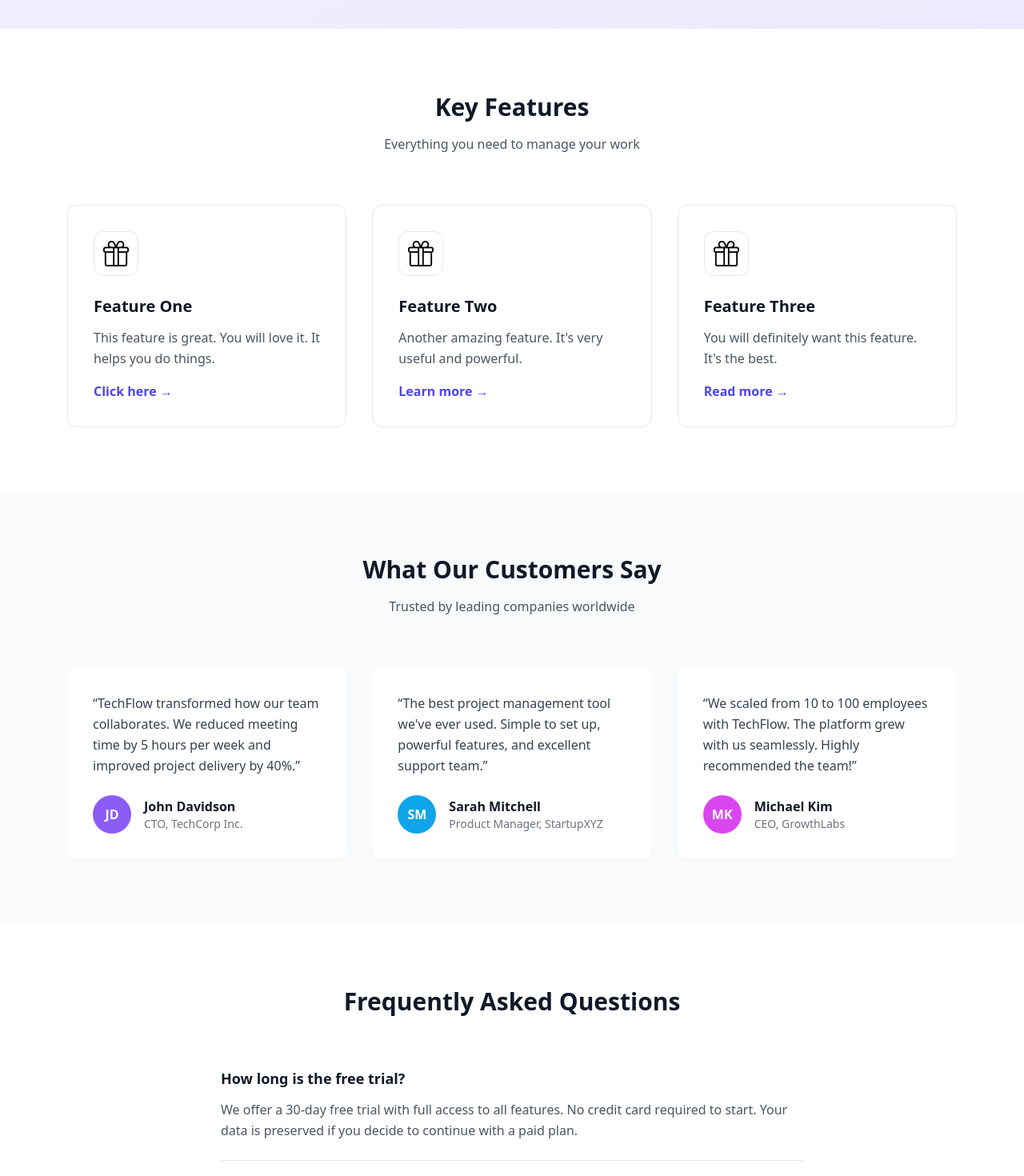
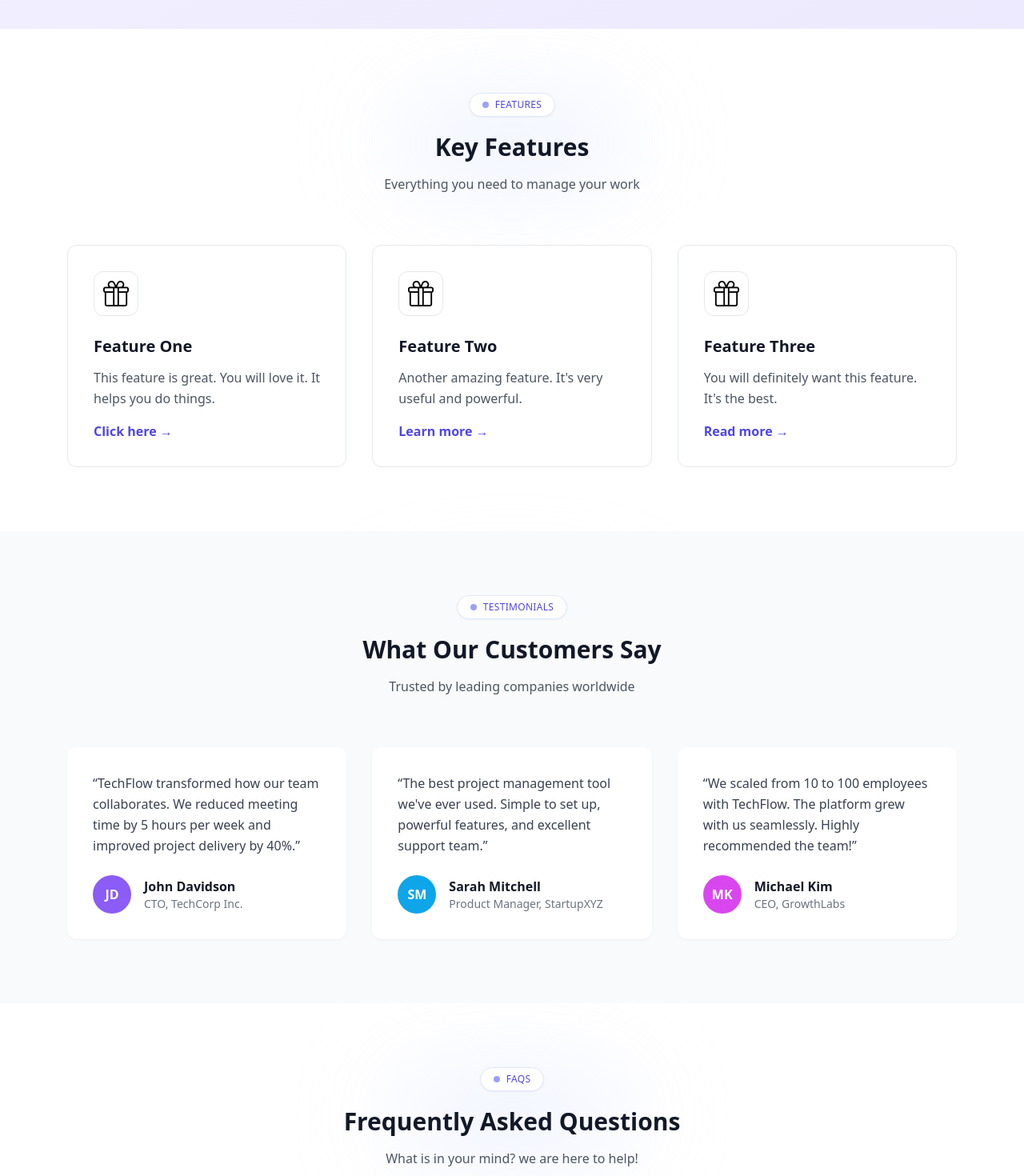
Before and after one commit to rumeshwrkn/nextjs-seo-demo, a Next.js app: page /bad in a window 1280 px wide. Shown: the part 620-2090 px from the top of the page at 80% size. Built offline with nearby package versions, Linux system fonts and the light colour scheme.

Commit message:
update: change color for bad and update ui

```diff
--- a/components/ui/CTAFooter.tsx
+++ b/components/ui/CTAFooter.tsx
@@ -7,8 +7,7 @@ type CTAProps = {
 export function CTA({ variant }: CTAProps) {
 
   return (
-    <section className="py-20  bg-primary text-white text-center">
-      <div className="max-w-4xl mx-auto px-5">
+    <section className={`${variant === 'bad' ? "bg-violet-600" : "bg-primary"} py-20 text-white text-center`}>      <div className="max-w-4xl mx-auto px-5">
       {variant === 'bad' ? (
         // Wrong heading level
         <h4 className="text-3xl md:text-4xl font-bold mb-4">Ready to Get Started?</h4>
--- a/components/ui/FAQ.tsx
+++ b/components/ui/FAQ.tsx
@@ -22,9 +22,26 @@ export function FAQ({ variant }: FAQProps) {
     return (
       <div className="py-20">
         <div className="max-w-3xl mx-auto px-5">
-          <div className="text-center mb-16">
-            {/* Wrong heading level */}
-            <h4 className="text-3xl font-bold text-gray-900 mb-4">Frequently Asked Questions</h4>
+          {/* <div className="text-center mb-16"> */}
+          {/* Wrong heading level */}
+          {/* <h4 className="text-3xl font-bold text-gray-900 mb-4">Frequently Asked Questions</h4> */}
+          {/* </div> */}
+
+          <div className="text-center mb-16 relative">
+            {/* Decorative background blob */}
+            <div className="absolute inset-0 flex items-center justify-center -z-10">
+              <div className="w-72 h-24 bg-indigo-100 rounded-full blur-3xl opacity-60" />
+            </div>
+
+            <div className="inline-flex items-center gap-2 bg-white border border-indigo-100 shadow-sm rounded-full px-4 py-1.5 mb-5">
+              <span className="w-2 h-2 rounded-full bg-indigo-500 animate-pulse" />
+              <span className="text-xs font-medium text-indigo-600 tracking-wide uppercase">FAQs</span>
+            </div>
+
+            <h1 className="text-3xl font-bold text-gray-900 mb-4">Frequently Asked Questions</h1>
+            <p className="text-gray-600 max-w-2xl mx-auto">
+              What is in your mind? we are here to help!
+            </p>
           </div>
 
           <div className="space-y-6">
--- a/components/ui/Features.tsx
+++ b/components/ui/Features.tsx
@@ -6,17 +6,47 @@ type FeaturesProps = {
 }
 
 export function Features({ variant }: FeaturesProps) {
-    const good_url_alias = process.env.NEXT_PUBLIC_GOOD_LINK_ALIAS;
+  const good_url_alias = process.env.NEXT_PUBLIC_GOOD_LINK_ALIAS;
 
   if (variant === 'bad') {
     return (
       <div className="py-20">
         <div className="max-w-6xl mx-auto px-5">
-          <div className="text-center mb-16">
-            {/* Skipped heading level (should be H2, not H4) */}
+          {/* <div className="text-center mb-16"> */}
+          {/* Skipped heading level (should be H2, not H4) */}
+          {/* <h1 className="text-3xl font-bold text-gray-900 mb-4">Key Features</h1> */}
+          {/* <p className="text-gray-600 max-w-2xl mx-auto">Everything you need to manage your work</p> */}
+          {/* <div className="text-center mb-16"> */}
+            {/* <span className="text-sm font-semibold tracking-widest text-indigo-500 uppercase mb-3 block">
+                What we offer
+              </span> */}
+            {/* <h1 className="text-3xl font-bold text-gray-900 mb-4 relative inline-block">
+              Key Features
+              <span className="absolute -bottom-2 left-1/2 -translate-x-1/2 w-16 h-1 bg-gradient-to-r from-indigo-500 to-purple-500 rounded-full" />
+            </h1>
+            <p className="text-gray-600 max-w-2xl mx-auto mt-6">
+              Everything you need to manage your work
+            </p>
+          </div> */}
+
+          <div className="text-center mb-16 relative">
+            {/* Decorative background blob */}
+            <div className="absolute inset-0 flex items-center justify-center -z-10">
+              <div className="w-72 h-24 bg-indigo-100 rounded-full blur-3xl opacity-60" />
+            </div>
+
+            <div className="inline-flex items-center gap-2 bg-white border border-indigo-100 shadow-sm rounded-full px-4 py-1.5 mb-5">
+              <span className="w-2 h-2 rounded-full bg-indigo-500 animate-pulse" />
+              <span className="text-xs font-medium text-indigo-600 tracking-wide uppercase">Features</span>
+            </div>
+
             <h1 className="text-3xl font-bold text-gray-900 mb-4">Key Features</h1>
-            <p className="text-gray-600 max-w-2xl mx-auto">Everything you need to manage your work</p>
+            <p className="text-gray-600 max-w-2xl mx-auto">
+              Everything you need to manage your work
+            </p>
           </div>
+
+          {/* </div> */}
 
           <div className="grid md:grid-cols-3 gap-8">
             <article className="bg-white border border-gray-200 rounded-xl p-8 hover:shadow-xl transition-shadow">
--- a/components/ui/Testimonials.tsx
+++ b/components/ui/Testimonials.tsx
@@ -60,9 +60,26 @@ function BadTestimonials() {
   return (
     <div className="py-20 bg-gray-50">
       <div className="max-w-6xl mx-auto px-5">
-        <div className="text-center mb-16">
+        {/* <div className="text-center mb-16">
           <h1 className="text-3xl font-bold text-gray-900 mb-4">What Our Customers Say</h1>
           <p className="text-gray-600">Trusted by leading companies worldwide</p>
+        </div> */}
+
+        <div className="text-center mb-16 relative">
+          {/* Decorative background blob */}
+          <div className="absolute inset-0 flex items-center justify-center -z-10">
+            <div className="w-72 h-24 bg-indigo-100 rounded-full blur-3xl opacity-60" />
+          </div>
+
+          <div className="inline-flex items-center gap-2 bg-white border border-indigo-100 shadow-sm rounded-full px-4 py-1.5 mb-5">
+            <span className="w-2 h-2 rounded-full bg-indigo-500 animate-pulse" />
+            <span className="text-xs font-medium text-indigo-600 tracking-wide uppercase">Testimonials</span>
+          </div>
+
+          <h1 className="text-3xl font-bold text-gray-900 mb-4">What Our Customers Say</h1>
+          <p className="text-gray-600 max-w-2xl mx-auto">
+            Trusted by leading companies worldwide
+          </p>
         </div>
 
         <div className="grid md:grid-cols-3 gap-8">
```
Lines whose indentation alone changed are shown as unchanged.
